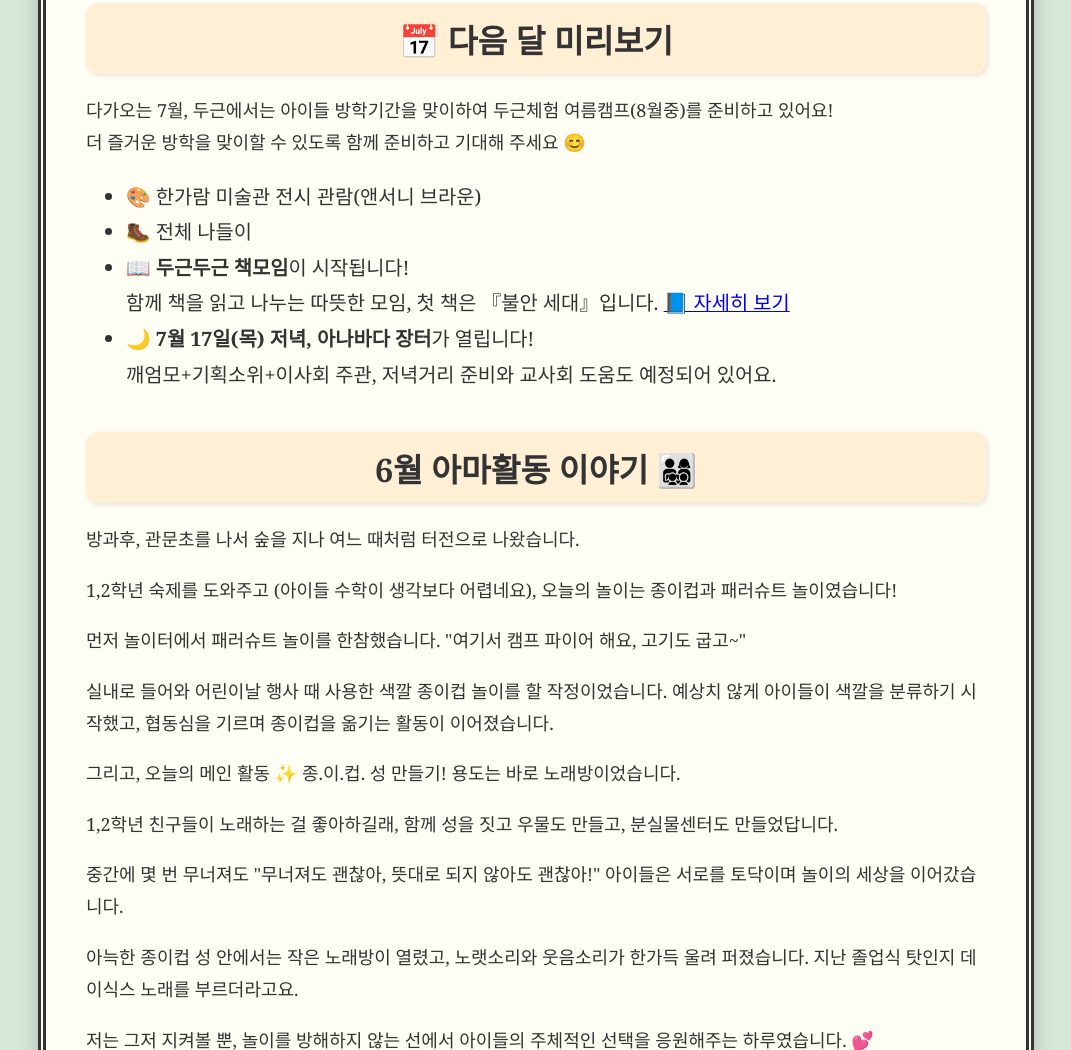
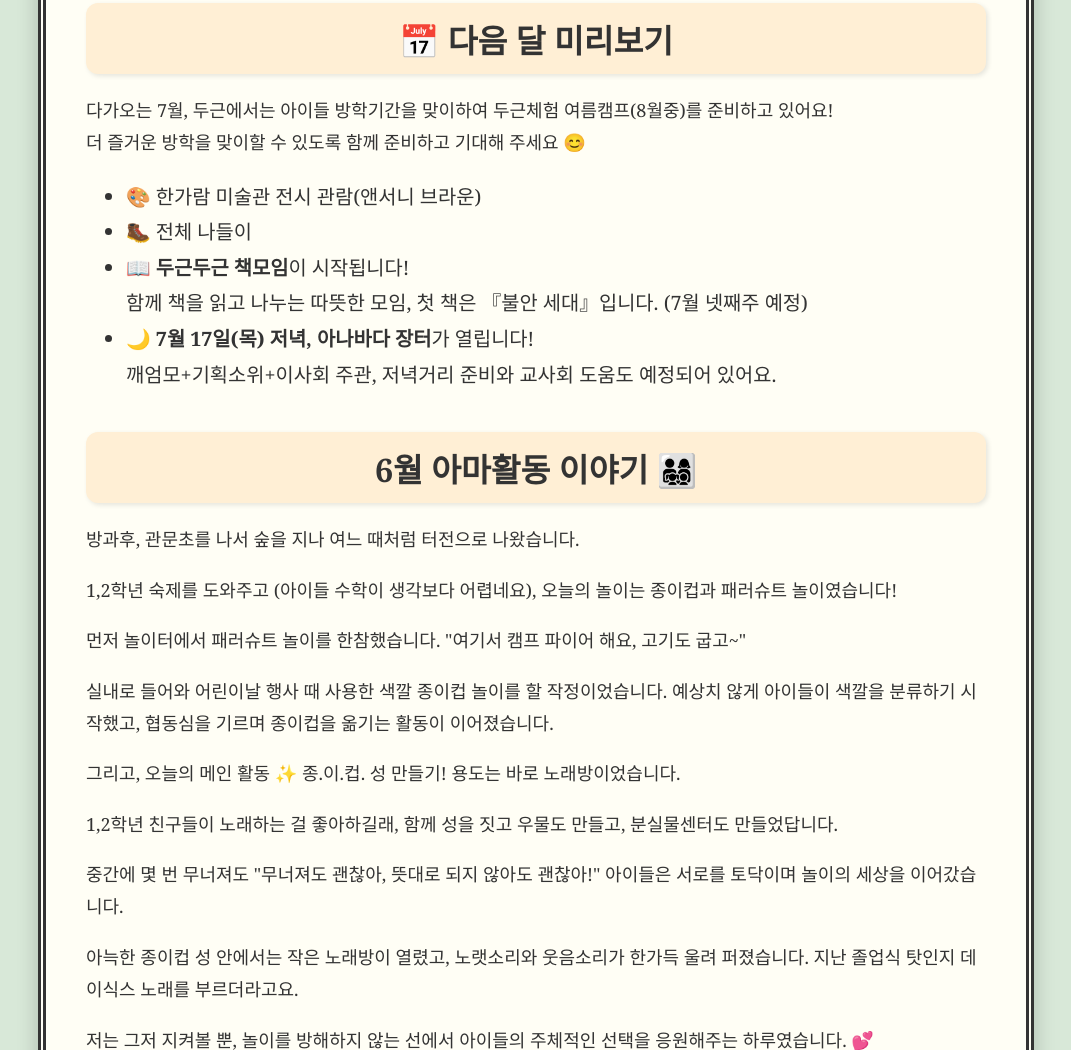
Before and after one commit to dgdg-news/july2025, a plain HTML site: page index.html in a window 1280 px wide. Shown: the part 9966-11016 px from the top of the page, without its empty margins (104-1175 px from the left). Drawn offline with Linux system fonts and the light colour scheme.

Commit message:
Update index.html

```diff
--- a/index.html
+++ b/index.html
@@ -314,7 +314,7 @@
   <ul style="font-size: 1.1em; line-height: 1.8;">
     <li>🎨 한가람 미술관 전시 관람(앤서니 브라운)</li>
     <li>🥾 전체 나들이</li>
-    <li>📖 <strong>두근두근 책모임</strong>이 시작됩니다!<br>함께 책을 읽고 나누는 따뜻한 모임, 첫 책은 『불안 세대』입니다. <a href="https://naver.me/5S7LZ1tc" target="_blank">📘 자세히 보기</a></li>
+    <li>📖 <strong>두근두근 책모임</strong>이 시작됩니다!<br>함께 책을 읽고 나누는 따뜻한 모임, 첫 책은 『불안 세대』입니다. (7월 넷째주 예정)</li>
     <li>🌙 <strong>7월 17일(목) 저녁, 아나바다 장터</strong>가 열립니다!<br>깨엄모+기획소위+이사회 주관, 저녁거리 준비와 교사회 도움도 예정되어 있어요.</li>
   </ul>
 </div>
```
